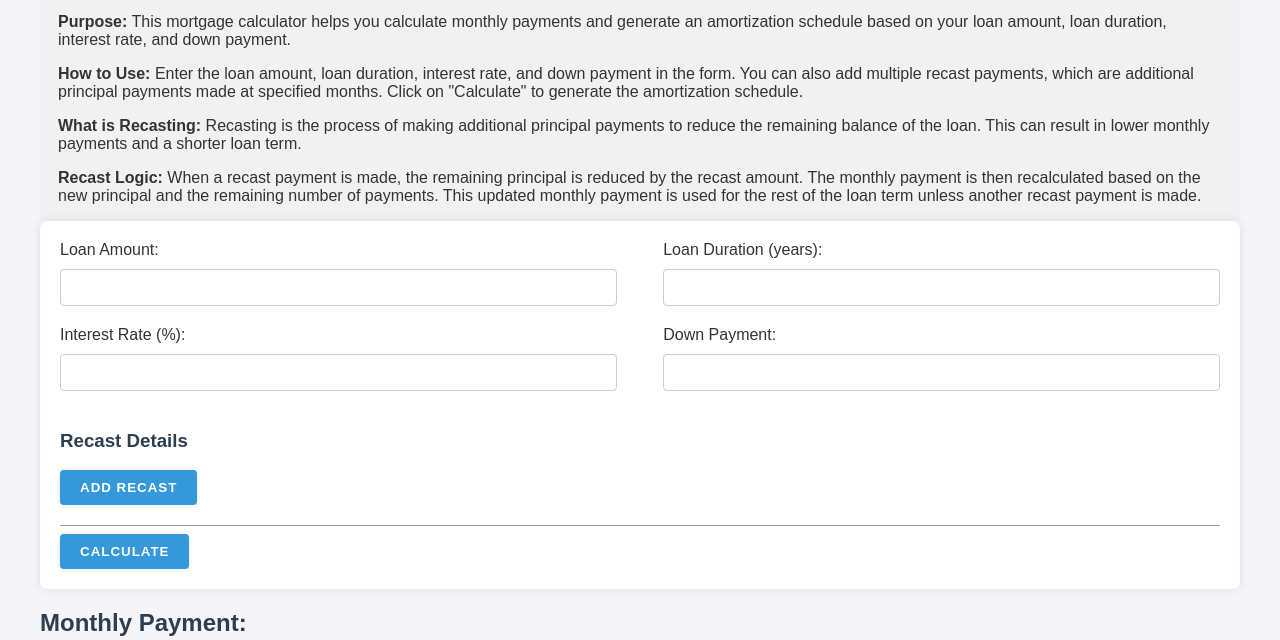
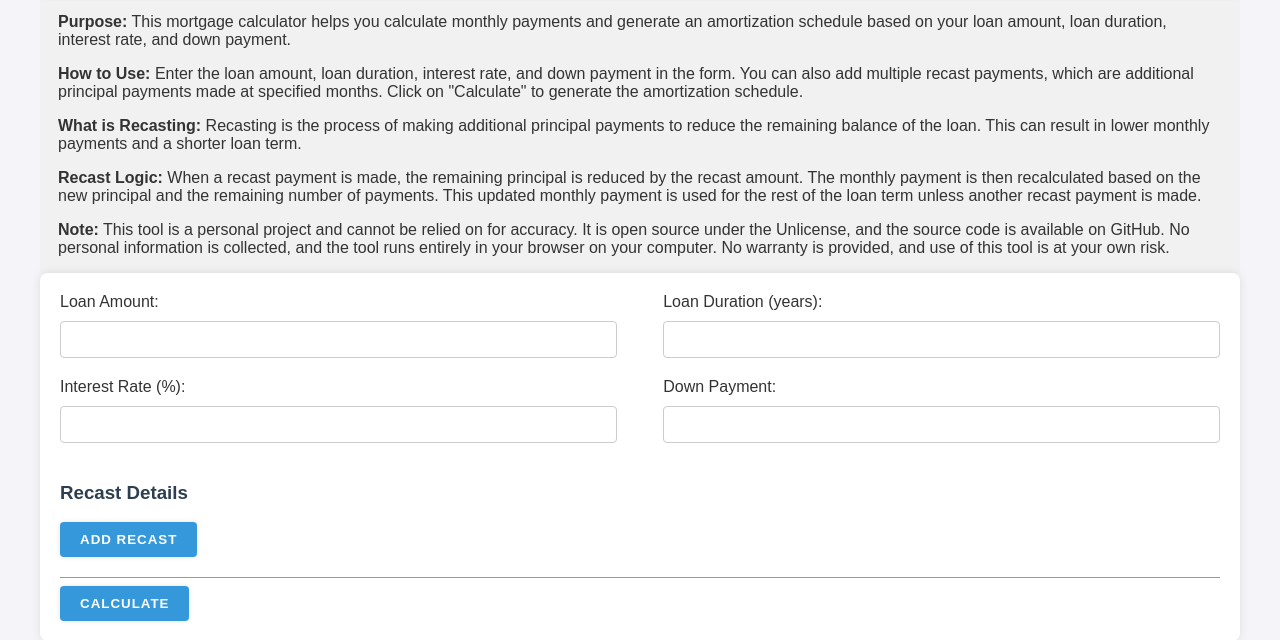
Before and after one commit to hmblprogrammer/mortgage-calculator, a plain HTML site: page index.html in a window 1280 px wide. Shown: the part 160-800 px from the top of the page. Drawn offline with Linux system fonts and the light colour scheme.

Commit message:
Add disclaimer; add README.md

```diff
--- a/index.html
+++ b/index.html
@@ -191,6 +191,7 @@
         <p><strong>How to Use:</strong> Enter the loan amount, loan duration, interest rate, and down payment in the form. You can also add multiple recast payments, which are additional principal payments made at specified months. Click on "Calculate" to generate the amortization schedule.</p>
         <p><strong>What is Recasting:</strong> Recasting is the process of making additional principal payments to reduce the remaining balance of the loan. This can result in lower monthly payments and a shorter loan term.</p>
         <p><strong>Recast Logic:</strong> When a recast payment is made, the remaining principal is reduced by the recast amount. The monthly payment is then recalculated based on the new principal and the remaining number of payments. This updated monthly payment is used for the rest of the loan term unless another recast payment is made.</p>
+        <p><strong>Note:</strong> This tool is a personal project and cannot be relied on for accuracy. It is open source under the Unlicense, and the source code is available on GitHub. No personal information is collected, and the tool runs entirely in your browser on your computer. No warranty is provided, and use of this tool is at your own risk.</p>
     </div>
     <form id="mortgageForm">
         <div class="form-group">
```
Also changed, not shown: 1 other file.
